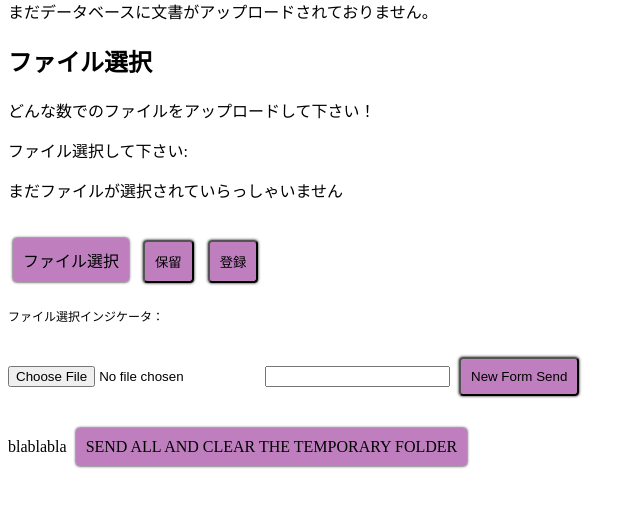
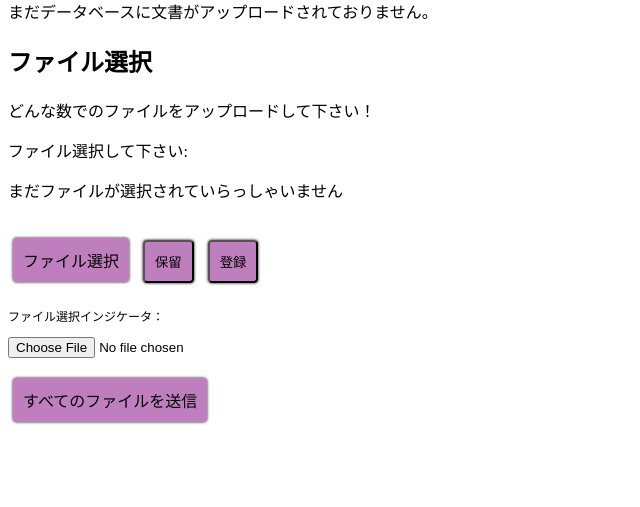
Before and after one commit to nakigoe/sea, a Django app: page / in a window 1280 px wide. Shown: the part 17-524 px from the top of the page, without its empty margins (0-640 px from the left). Run offline with Django 3.2, Linux system fonts and the light colour scheme; data that the repository does not hold is empty.

Commit message:
more order

```diff
--- a/upload_form/myapp/views.py
+++ b/upload_form/myapp/views.py
@@ -11,8 +11,6 @@ from .services import send_to_server
 def list_view(request):
     print("貴方は Python 3.6+ を使用しています。ここで失敗した場合は、正しいバージョンを使用してください。")
     message = 'どんな数でのファイルをアップロードして下さい！'
-    send_message = 'blablabla'
-    #send_message = request.GET['send_message']
     # Handle file upload
     if request.method == 'POST':
         form = DocumentForm(request.POST, request.FILES)
@@ -31,7 +29,7 @@ def list_view(request):
     documents = Document.objects.all()
 
     # Render list page with the documents and the form
-    context = {'documents': documents, 'form': form, 'message': message, 'text_to_send': send_message}
+    context = {'documents': documents, 'form': form, 'message': message}
     return render(request, 'list.html', context)
 
 def send_all(request):
--- a/upload_form/templates/list.html
+++ b/upload_form/templates/list.html
@@ -48,7 +48,7 @@
 </div>
 
 <!-- Just previews the files! -->
-<!-- <a href="#" id="fileSelect" class="button">ファイルのプレビュー</a> -->
+<!-- <a href="#" id="fileSelect" class="button">送信せずにファイルを見る</a> -->
 
 <!-- True file select -->
 <label for="id_docfile" class="button">ファイル選択</label>
@@ -60,12 +60,9 @@
 <!-- To see if the file is truely selected for testing purposes, remove in production -->
 <p style="font-size: 75%;">ファイル選択インジケータ：</p>
 {{ form.docfile }}
-<input type="text" name="send_message">
-<input class="button" type="submit" name="new_form_send" value="New Form Send">
 </form>
-{{ text_to_send }}
 
-<a href="sendall/" class="button">SEND ALL AND CLEAR THE TEMPORARY FOLDER</a>
+<a href="sendall/" class="button">すべてのファイルを送信</a>
 
 <script type="text/javascript" src="{% static 'main.js' %}"></script>
 </body>
```
